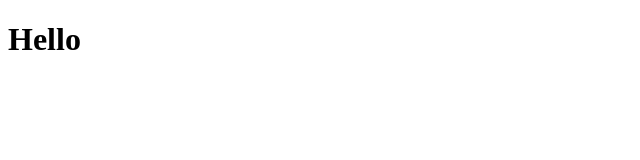
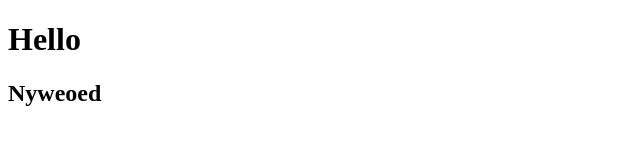
Before and after one commit to Persi66/pag-parcel, a website: page index.html in a window 1280 px wide. Shown: the whole page, without its empty margins (0-640 px from the left). Drawn offline with Linux system fonts and the light colour scheme.

Commit message:
new commit

```diff
--- a/index.html
+++ b/index.html
@@ -7,5 +7,6 @@
   </head>
   <body>
     <h1>Hello</h1>
+    <h2>Nyweoed</h2>
   </body>
 </html>
```
